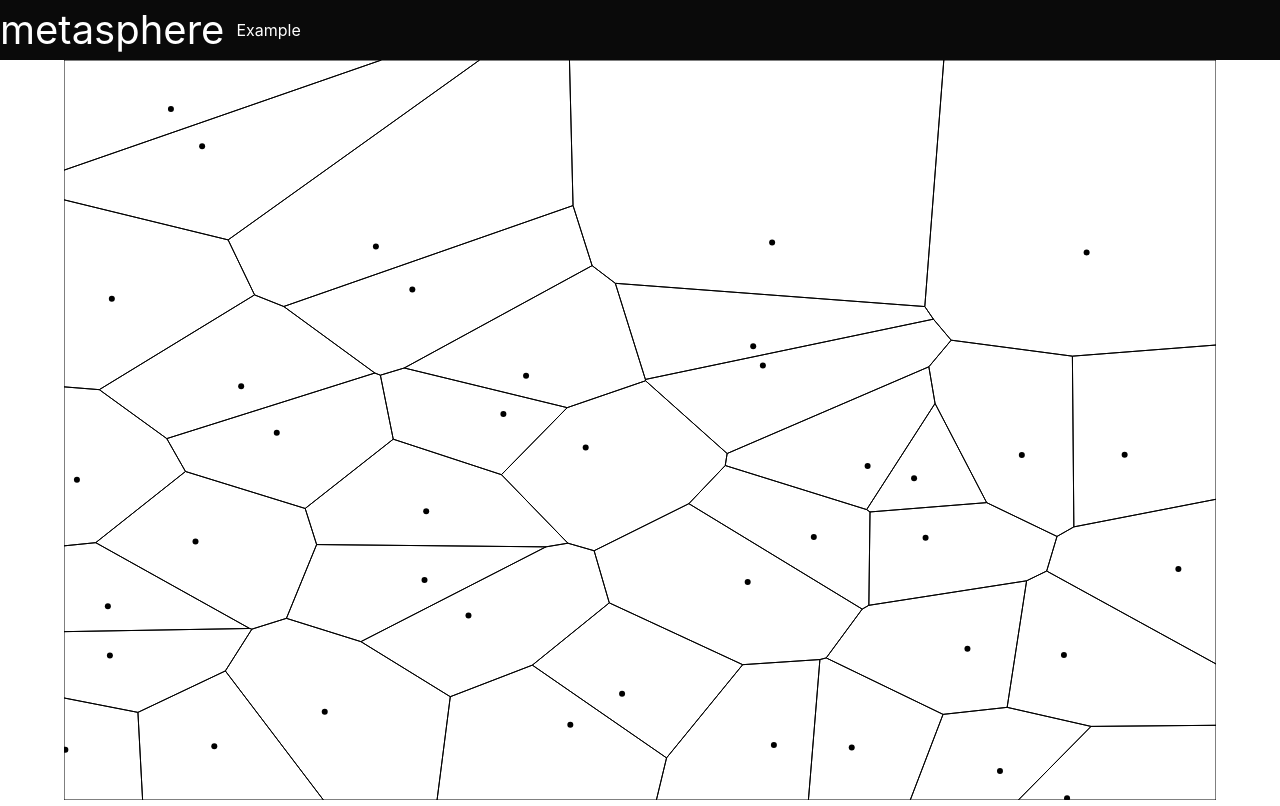
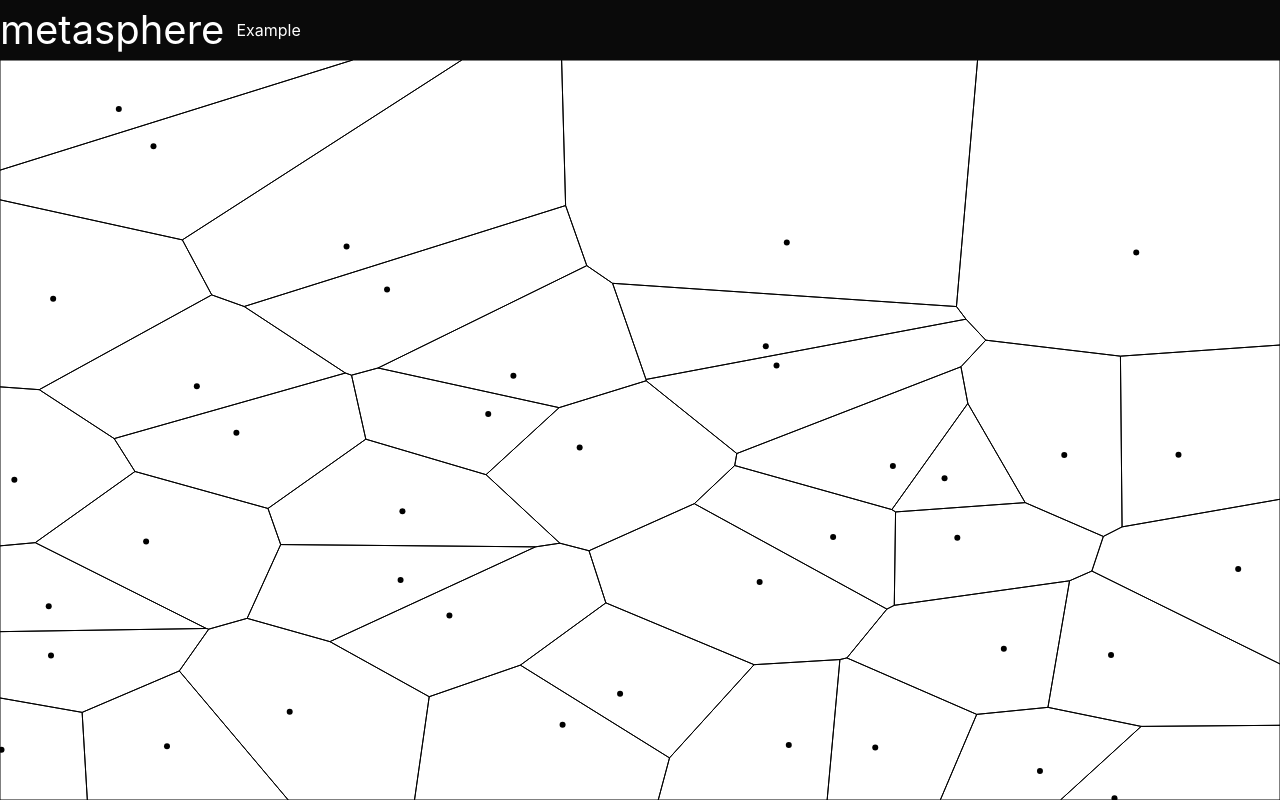
Before and after one commit to metasphere-xyz/covid19-research, a Vue app: page /#/example in a window 1280 px wide. Built offline with nearby package versions, Linux system fonts and the light colour scheme; the HTML template or start-up script is replaced by a standard one.

Commit message:
chore: remove padding left and right
- I think it looks better.

```diff
--- a/src/components/app.vue
+++ b/src/components/app.vue
@@ -13,7 +13,7 @@
         </b-navbar-item>
       </template>
     </b-navbar>
-    <div class="container">
+    <div>
       <router-view />
     </div>
   </div>
--- a/src/components/intro.vue
+++ b/src/components/intro.vue
@@ -1,5 +1,5 @@
 <template>
-  <div>
+  <div class="container">
     <p>Contents Here</p>
   </div>
 </template>
```
